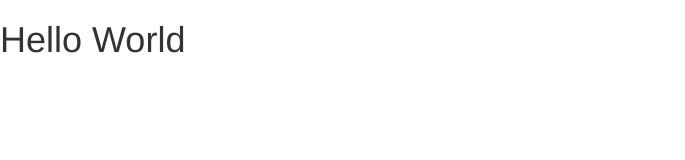
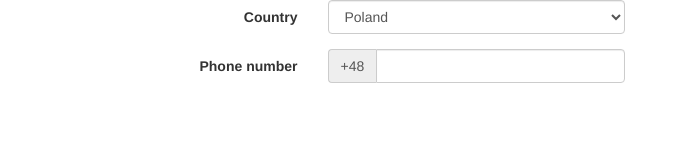
Before and after one commit to AleejandroReyna/prefix-country, a React app: page / in a window 1280 px wide. Shown: the whole page, without its empty margins (0-685 px from the left). Built offline with nearby package versions, Linux system fonts and the light colour scheme.

Commit message:
prefixed

```diff
--- a/src/components/app.js
+++ b/src/components/app.js
@@ -1,7 +1,10 @@
 import React, { Component } from "react"
+import Prefixer from "./prefixer"
 
 export default class App extends Component {
   render() {
-    return <h1>Hello World</h1>
+    return (
+      <Prefixer />
+    )
   }
 }
--- /dev/null
+++ b/src/components/prefixer.js
@@ -0,0 +1,61 @@
+import React, {Component} from "react"
+
+let prefixes = {
+  'Germany': '+49',
+  'Poland': '+48',
+  'Serbia': '+381',
+  'Guatemala': '+502'
+};
+
+export default class Prefixer extends Component {
+
+  constructor(props) {
+    super(props);
+
+    let country = this.props.initialCountry || "Poland";
+    this.state = {
+      country: country,
+    };
+
+    this.handleChange = this.handleChange.bind(this);
+  }
+
+  handleChange(e) {
+    let newCountry = e.target.value;
+    this.setState({
+      country: newCountry,
+    });
+  }
+
+  countryItem(country, index) {
+    return(
+      <option value={country} key={index}>{country}</option>
+    )
+  }
+
+  render() {
+    let {country} = this.state
+    let prefix = prefixes[country];
+    return(
+      <div className="form-horizontal">
+        <div className="form-group">
+          <label for="selectbox" className="col-sm-3 control-label">Country</label>
+          <div className="col-sm-3">
+            <select name="" id="selectbox" className="form-control" onChange={this.handleChange} value={country}>
+              {Object.keys(prefixes).map(this.countryItem)}
+            </select>
+          </div>
+        </div>
+        <div className="form-group">
+          <label for="input-text" className="col-sm-3 control-label">Phone number</label>
+          <div className="col-sm-3">
+            <div className="input-group">
+              <span className="input-group-addon">{prefix}</span>
+              <input type="text" className="form-control" id="input-text" />
+            </div>
+          </div>
+        </div>
+      </div>
+    )
+  }
+}
```
Also changed, not shown: Pasos.txt (added, +18 -0 lines), dist/index.html.
